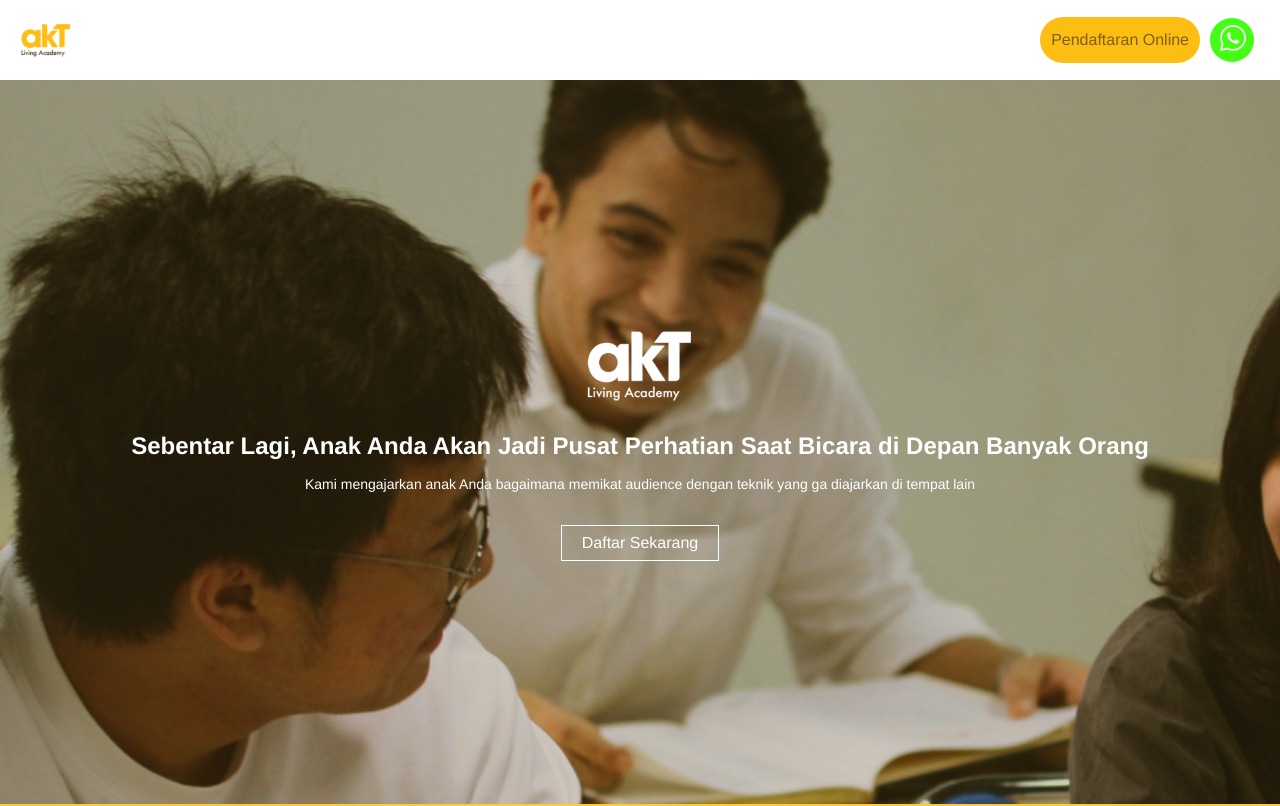
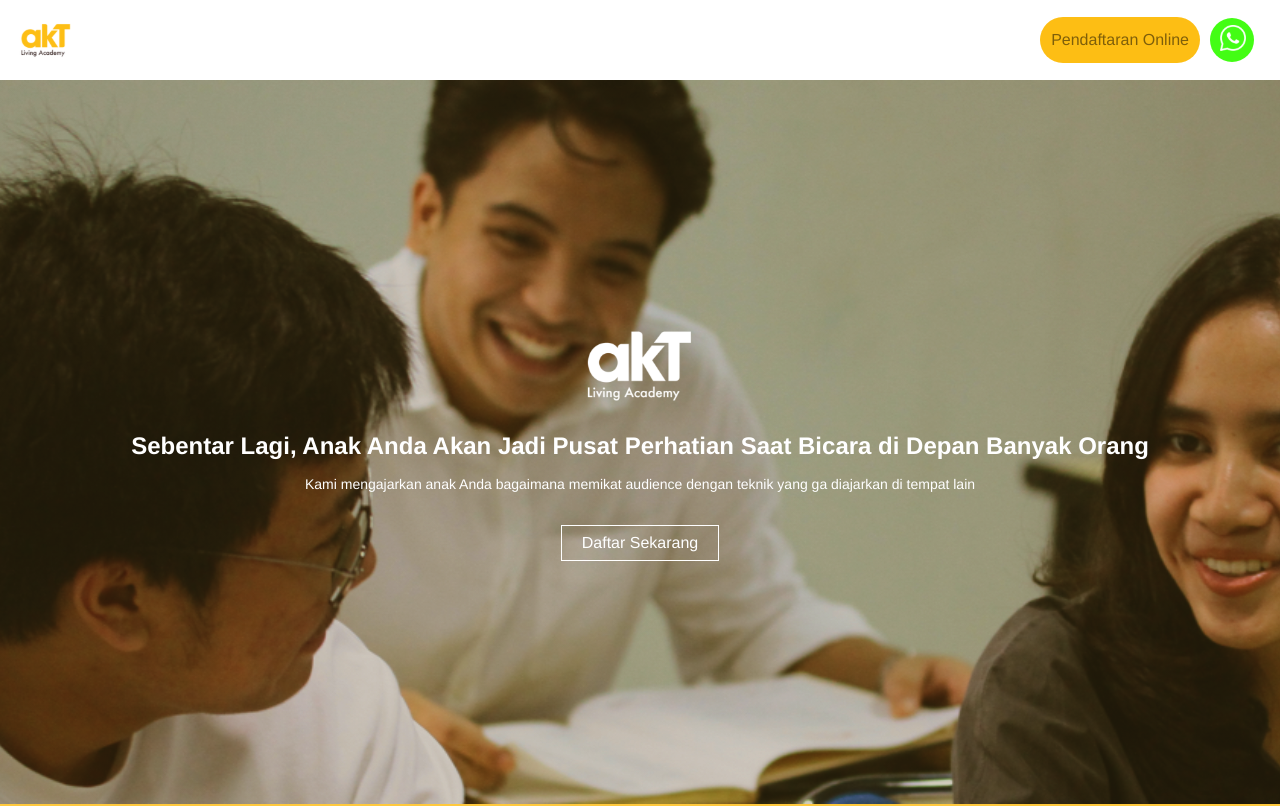
Before and after one commit to gafirazi/akt-living-academy-landing, a Vue app: page / in a window 1280 px wide. Shown: the top 806 px of the page. Built offline with nearby package versions, Linux system fonts and the light colour scheme.

Commit message:
adjust bg position

```diff
--- a/src/components/LandingSection.vue
+++ b/src/components/LandingSection.vue
@@ -37,6 +37,7 @@ export default {
   background-image: linear-gradient(#614d1c, #614d1c), url('../assets/landing-img.png');
   min-height: calc(100vh - 76px);
   background-size: cover;
+  background-position: 30% 50%;
   background-blend-mode: soft-light;
   display: flex;
   flex-direction: column;
```
